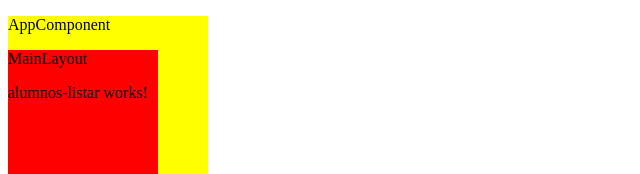
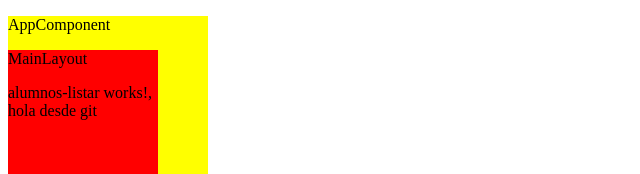
Before and after one commit to roly351/front-sistema-educacion, an Angular app: page /principal/alumnos in a window 1280 px wide. Shown: the top 174 px of the page, without its empty margins (0-640 px from the left). Built offline with nearby package versions, Linux system fonts and the light colour scheme.

Commit message:
Agregado mensaje prueba

```diff
--- a/src/app/modules/alumnos/alumnos-listar/alumnos-listar.component.html
+++ b/src/app/modules/alumnos/alumnos-listar/alumnos-listar.component.html
@@ -1 +1 @@
-<p>alumnos-listar works!</p>
+<p>alumnos-listar works!, hola desde git</p>
```
